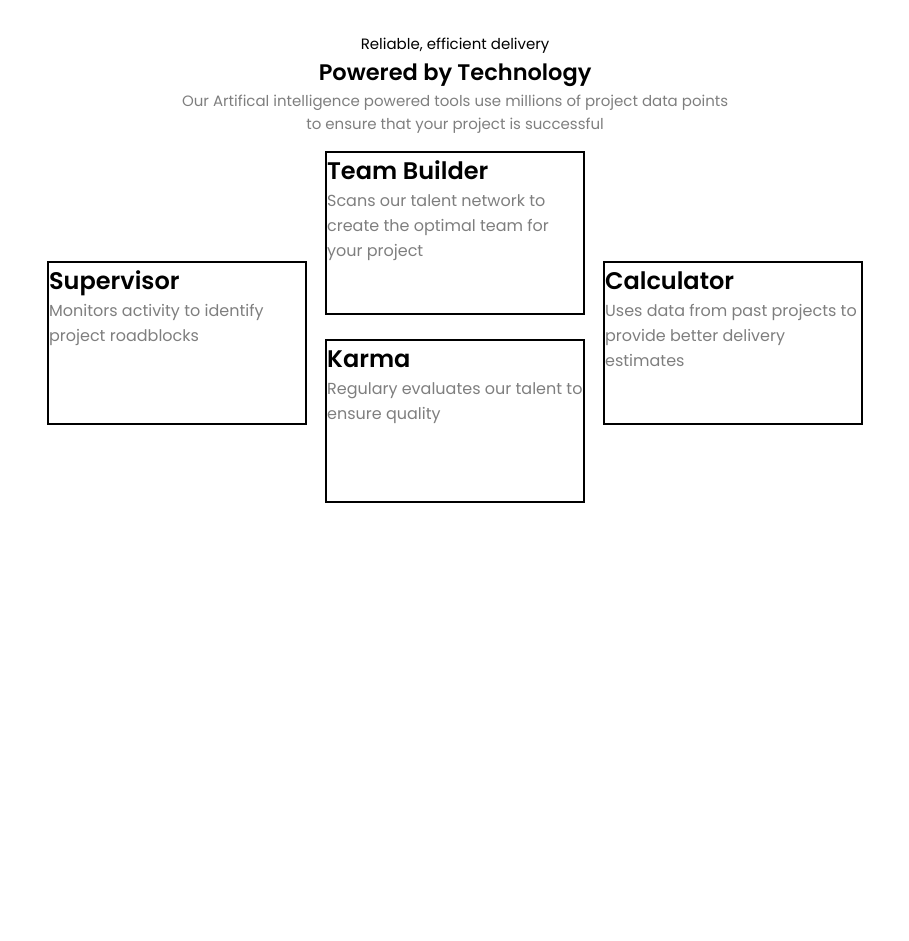
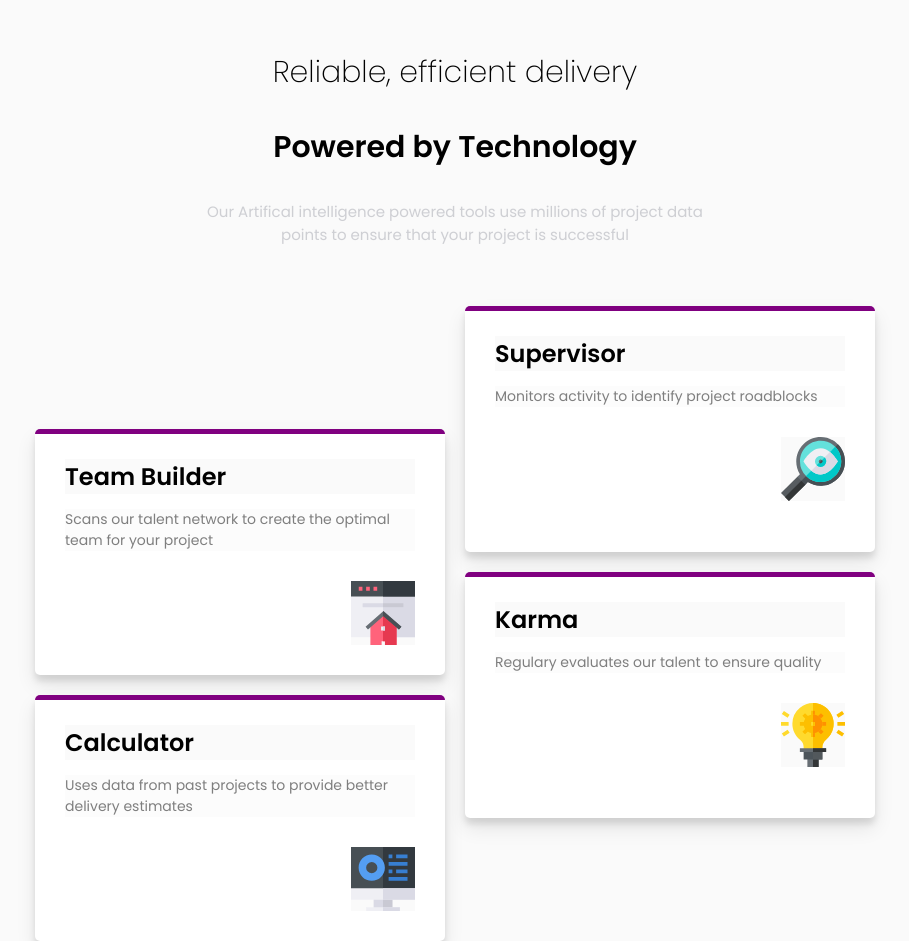
Before and after one commit to Aditya000786/FrontEndChallenges, a plain HTML site: page four-card-feature-section-master/all_index.html in a window 1280 px wide. Shown: the whole page, without its empty margins (185-1094 px from the left). Before the commit the page ends 800 px from the top, so only its background shows below. Drawn offline with Linux system fonts and the light colour scheme.

Commit message:
Following Up

```diff
--- a/four-card-feature-section-master/all_index.html
+++ b/four-card-feature-section-master/all_index.html
@@ -14,27 +14,31 @@
 
 <body>
     <div class="intro">
-        <div>Reliable, efficient delivery</div>
-        <h2>Powered by Technology</h2>
+        <h1>Reliable, efficient delivery</h1>
+        <h3>Powered by Technology</h3>
         <p>Our Artifical intelligence powered tools use millions of project data points to ensure that your project is
             successful</p>
     </div>
     <div class="card-holder">
-        <div class="card top">
+        <div class="card top push">
             <h2>Team Builder</h2>
             <p>Scans our talent network to create the optimal team for your project</p>
+            <img src="./images/icon-team-builder.svg" alt="">
         </div>
         <div class="card left">
             <h2>Supervisor</h2>
             <p>Monitors activity to identify project roadblocks</p>
+            <img src="./images/icon-supervisor.svg" alt="">
         </div>
-        <div class="card right">
+        <div class="card right push">
             <h2>Calculator</h2>
             <p>Uses data from past projects to provide better delivery estimates</p>
+            <img src="./images/icon-calculator.svg" alt="">
         </div>
         <div class="card bottom">
             <h2>Karma</h2>
             <p>Regulary evaluates our talent to ensure quality</p>
+            <img src="./images/icon-karma.svg" alt="">
         </div>
     </div>
 
--- a/four-card-feature-section-master/style.css
+++ b/four-card-feature-section-master/style.css
@@ -1,6 +1,6 @@
 * {
-  margin: 0 auto;
   font-family: "Poppins", sans-serif;
+  background-color: hsl(0, 0%, 98%);
 }
 body {
   margin: 2em;
@@ -9,53 +9,94 @@ p {
   opacity: 0.5;
 }
 .intro {
-  /* border: 1px solid; */
+  margin: 50px auto;
   font-size: 15px;
-}
-.intro :not(p) {
-  width: max-content;
-}
-.intro p {
-  max-width: 60ch;
-  /* max-width: 34%; */
+  max-width: 500px;
   text-align: center;
 }
+.intro h1{
+  font-weight: 200;
+}
+.intro h3{
+  font-weight: 600;
+  font-size: 30px;
+}
+
+.intro p {
+  color: hsl(229, 6%, 66%);
+}
 .card-holder {
-  min-height: 24em;
-  width: 51em;
-  /* outline: 2px solid palevioletred; */
+  display: flex;
+  max-width: 1420px;
+  flex-wrap: wrap;
+  justify-content: center;
+  /* position: relative; */
+}
+
+.card {
+  background-color: #fff;
+  padding: 30px;
+  width: 350px;
+  margin: 10px;
+  border-radius: 5px;
+  box-shadow: 0 10px 20px rgba(0,0,0,0.09), 0 6px 6px rgba(0,0,0,0.1);
   position: relative;
+  overflow: hidden;
+  /* max-width: 16em; */
+  /* margin: 1e/m auto; */
+  /* border: 2px solid; */
 }
-.card {
-  /* padding: 1em; */
-  /* border: 2px solid; */
-  height: 10em;
-  max-width: 16em;
-  margin: 1em auto;
+@media (max-width:775px) {
+  .card.push{
+    transform: translateY(0) !important;
+  }
+}
+.card.push{
+  transform: translateY(50%);
+}
+
+.card::after{
+  top:0;
+  left: 0;
   position: absolute;
-  border: 2px solid;
+  content: "";
+  background-color: purple;
+  width: 100%;
+  height: 5px;
+}
+.card h2{
+  margin: 0;
+}
+.card p{
+  font-size: 14px;
+  margin: 15px 0 30px;
+}
+.card img{
+  display: block;
+  margin-left: auto;
+  /* position: absolute;
+  bottom: 2px;
+  right: 2px;
+  margin-right: 1em; */
+}
+.card.top::before{
+  /* width: 100%;
+  content: "";
+  border-top: 5px solid seagreen;
+  position: absolute;
+  top: -6px;
+  border-radius: 68px;
+  left: 0px; */
 }
 .card.top {
-  /* outline: 2px solid seagreen; */
-  top: 0;
-  left: 50%;
-  transform: translateX(-50%);
+  /* border-radius: 50px; */
 }
 .card.bottom {
-  /* outline: 2px solid blue; */
-  bottom: 0;
-  left: 50%;
-  transform: translateX(-50%);
+  /* border-top: 2px solid blue; */
 }
 .card.left {
-  /* outline: 2px solid red; */
-  top: 50%;
-  left: 0;
-  transform: translateY(-50%);
+  /* border-top: 2px solid red; */
 }
 .card.right {
-  /* outline: 2px solid purple; */
-  top: 50%;
-  right: 0;
-  transform: translateY(-50%);
+  /* border-top: 2px solid purple; */
 }
```
Also changed, not shown: four-card-feature-section-master/README.md.
